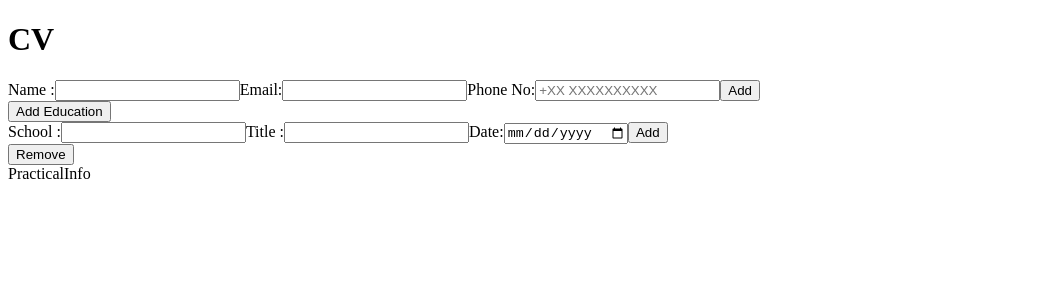
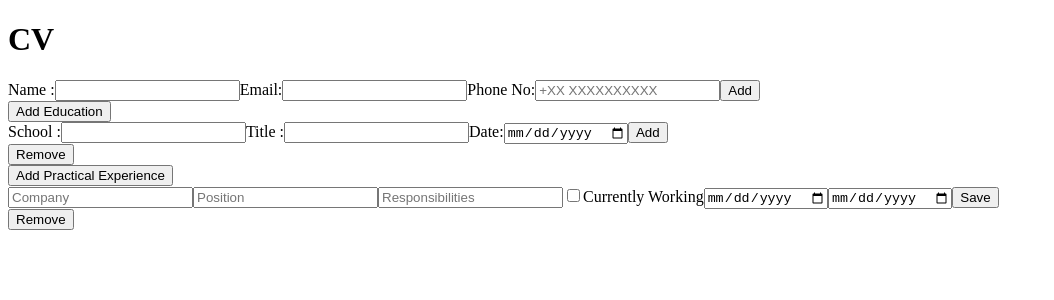
Before and after one commit to roman-thapa/react_CV_Application, a React (Vite) app: page / in a window 1280 px wide. Shown: the top 300 px of the page, without its empty margins (0-1054 px from the left). Built offline with nearby package versions, Linux system fonts and the light colour scheme.

Commit message:
Complete Practical info component

```diff
--- a/src/App.jsx
+++ b/src/App.jsx
@@ -1,5 +1,5 @@
 import { useState } from "react";
-import { nanoid } from 'nanoid';
+import { nanoid } from "nanoid";
 import GeneralInfo from "./components/GeneralInfo";
 import EducationInfo from "./components/EducationInfo";
 import PracticalInfo from "./components/PracticalInfo";
@@ -40,38 +40,80 @@ function App() {
     ]);
   };
 
-  const handleRemoveEducation = (id) => {
+  const handleAddPracticalInfo = () => {
+    setPracticalInfo([
+      ...practicalInfo,
+      {
+        id: nanoid(),
+        company: '',
+        position: '',
+        responsibilities: '',
+        working: false,
+        dateFrom: '',
+        dateUntil: '',
+      },
+    ]);
+  };
+
+
+  const handleRemoveEducation = (index) => {
     const updatedEducationInfos = [...educationInfo];
-    updatedEducationInfos.splice(id, 1);
+    updatedEducationInfos.splice(index, 1);
     setEducationInfo(updatedEducationInfos);
   };
 
-  const handleEducationChange = (id, updatedInfo) => {
+  const handleRemovePracticalInfo = (index) => {
+    const updatedPracticalInfo = [...practicalInfo];
+    updatedPracticalInfo.splice(index, 1);
+    setPracticalInfo(updatedPracticalInfo);
+  };
+
+
+
+  const handleEducationChange = (index, updatedInfo) => {
     const updatedEducationInfos = [...educationInfo];
-    updatedEducationInfos[id] = updatedInfo;
+    updatedEducationInfos[index] = updatedInfo;
     setEducationInfo(updatedEducationInfos);
   };
+
+  const handlePracticalChange = (index, updatedInfo) => {
+    const updatedPracticalInfo = [...practicalInfo];
+    updatedPracticalInfo[index] = updatedInfo;
+    setPracticalInfo(updatedPracticalInfo);
+  };
+
 
   return (
     <>
       <h1>CV</h1>
       <GeneralInfo generalInfo={generalInfo} setGeneralInfo={setGeneralInfo} />
       <button onClick={handleAddEducation}>Add Education</button>
-      {educationInfo.map((info) => (
+      {educationInfo.map((info, index) => (
         <div key={info.id}>
           <EducationInfo
             educationInfo={info}
             onChange={(updatedInfo) =>
-              handleEducationChange(info.id, updatedInfo)
+              handleEducationChange(index, updatedInfo)
             }
           />
-          <button onClick={() => handleRemoveEducation(info.id)}>Remove</button>
+          <button onClick={() => handleRemoveEducation(index)}>Remove</button>
         </div>
       ))}
-      <PracticalInfo
-        practicalInfo={practicalInfo}
-        setPracticalInfo={setPracticalInfo}
-      />
+      <button onClick={handleAddPracticalInfo}>Add Practical Experience</button>
+      {practicalInfo.map((info, index) => (
+        <div key={info.id}>
+          <PracticalInfo
+            practicalInfo={info}
+            onChange={(updatedInfo) =>
+              handlePracticalChange(index, updatedInfo)
+            }
+          />
+          <button onClick={() => handleRemovePracticalInfo(index)}>
+            Remove
+          </button>
+        </div>
+      ))}
+
       {/* <CV
         generalInfo={generalInfo}
         educationInfo={educationInfo}
--- a/src/components/PracticalInfo.jsx
+++ b/src/components/PracticalInfo.jsx
@@ -1,9 +1,93 @@
-import React from 'react'
+import { useState } from 'react';
 
-function PracticalInfo({practicalInfo, setPracticalInfo}) {
+const PracticalInfo = ({ practicalInfo, onChange }) => {
+  const [isEditing, setIsEditing] = useState(true);
+  const [formState, setFormState] = useState(practicalInfo);
+
+  const handleChange = (e) => {
+    const { name, value } = e.target;
+    const updatedFormState = { ...formState, [name]: value };
+    setFormState(updatedFormState);
+    onChange(updatedFormState);
+  };
+
+  const handleSubmit = (e) => {
+    e.preventDefault();
+    setIsEditing(false);
+  };
+
+  const handleEdit = () => {
+    setIsEditing(true);
+  };
+
   return (
-    <div>PracticalInfo</div>
-  )
-}
+    <div>
+      {isEditing ? (
+        <form onSubmit={handleSubmit}>
+          <input
+            type="text"
+            name="company"
+            value={formState.company}
+            onChange={handleChange}
+            placeholder="Company"
+            required
+          />
+          <input
+            type="text"
+            name="position"
+            value={formState.position}
+            onChange={handleChange}
+            placeholder="Position"
+            required
+          />
+          <input
+            type="text"
+            name="responsibilities"
+            value={formState.responsibilities}
+            onChange={handleChange}
+            placeholder="Responsibilities"
+            required
+          />
+          <input
+            type="checkbox"
+            name="working"
+            checked={formState.working}
+            onChange={(e) => handleChange({ target: { name: 'working', value: e.target.checked } })}
+            required
+          />
+          <label>Currently Working</label>
+          <input
+            type="date"
+            name="dateFrom"
+            value={formState.dateFrom}
+            onChange={handleChange}
+            placeholder="Date From"
+            required
+          />
+          <input
+            type="date"
+            name="dateUntil"
+            value={formState.dateUntil}
+            onChange={handleChange}
+            placeholder="Date Until"
+            disabled={formState.working}
+            required
+          />
+          <button type="submit">Save</button>
+        </form>
+      ) : (
+        <div>
+          <p>Company: {formState.company}</p>
+          <p>Position: {formState.position}</p>
+          <p>Responsibilities: {formState.responsibilities}</p>
+          <p>Working: {formState.working ? 'Yes' : 'No'}</p>
+          <p>Date From: {formState.dateFrom}</p>
+          {!formState.working ?(<p>Date Until: {formState.dateUntil}</p>): null}
+          <button onClick={handleEdit}>Edit</button>
+        </div>
+      )}
+    </div>
+  );
+};
 
-export default PracticalInfo
+export default PracticalInfo;
```
